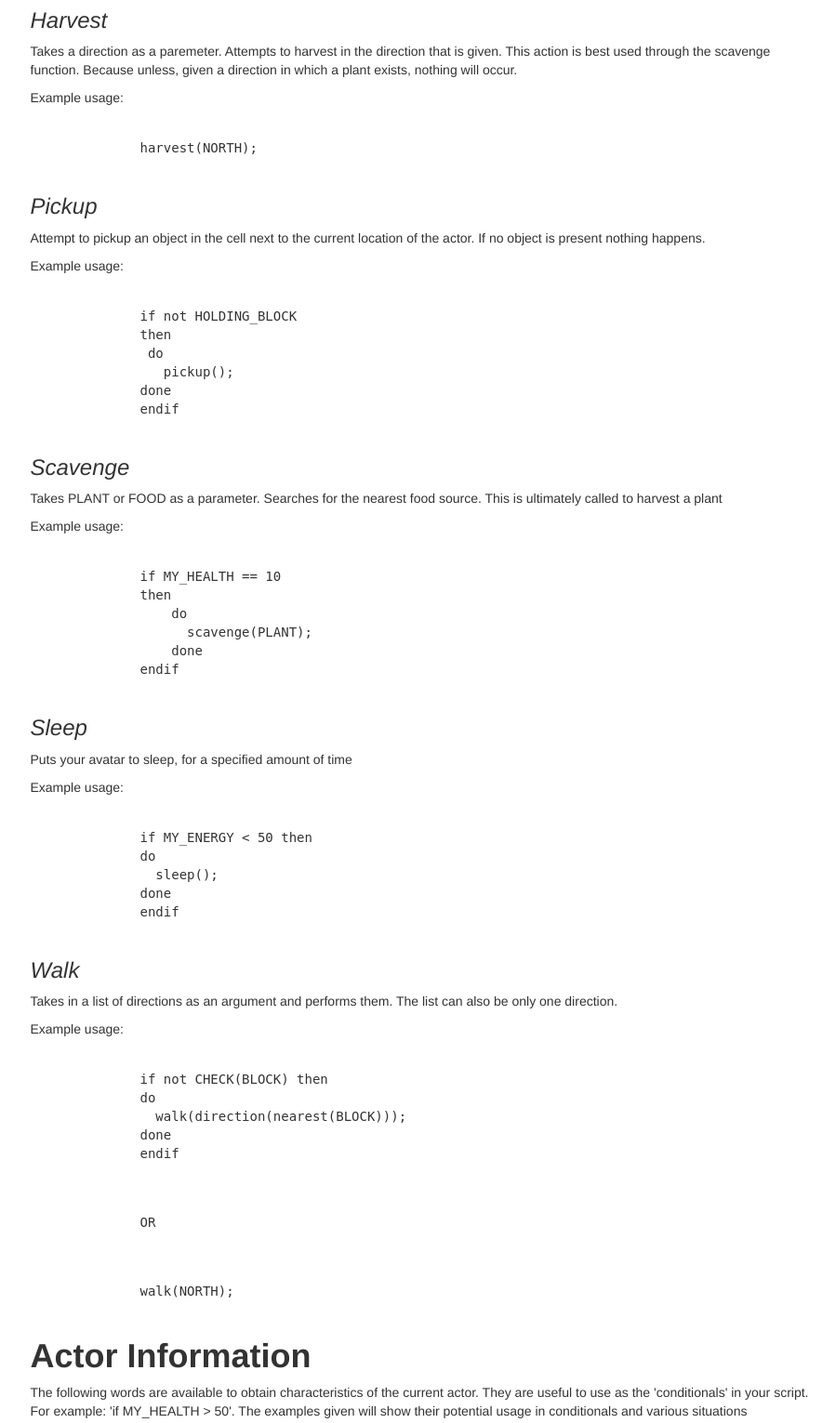
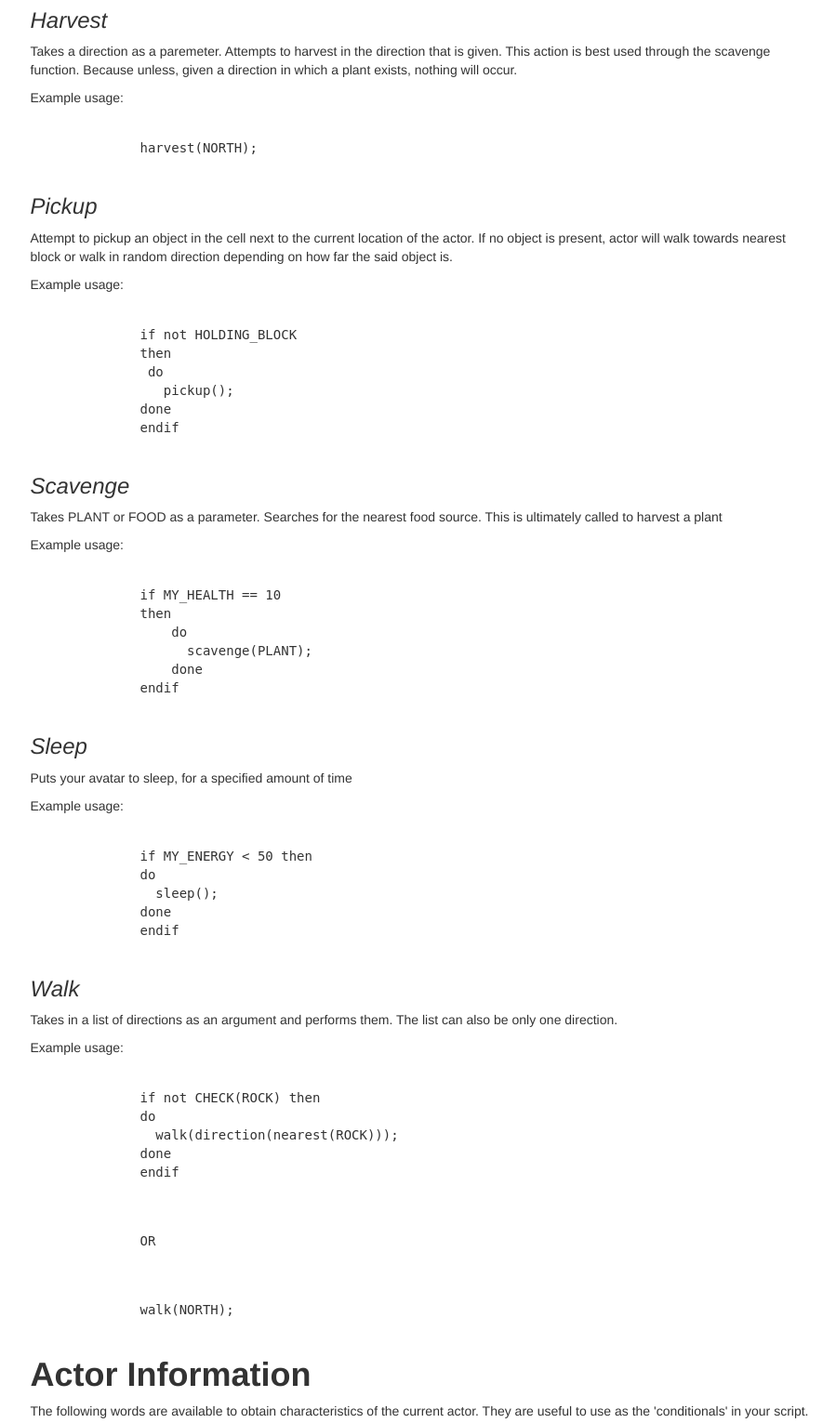
Before and after one commit to agpar/Dr.BoolsTimelines, a Django app: page /syntaxHelp/ in a window 1280 px wide. Shown: the part 3545-5076 px from the top of the page at 93% size, without its empty margins (330-1229 px from the left). Run offline with Django 3.2, Linux system fonts and the light colour scheme; some libraries are stand-ins or nearby versions.

Commit message:
more updates to tutorial

```diff
--- a/c361/templates/simulation/syntaxHelp.html
+++ b/c361/templates/simulation/syntaxHelp.html
@@ -236,7 +236,7 @@
             </xmp>
       		<div  class "actionWords" id="pickup">
         		<h3>Pickup</h3>
-        		<p> Attempt to pickup an object in the cell next to the current location of the actor. If no object is present nothing happens.</p>
+        		<p> Attempt to pickup an object in the cell next to the current location of the actor. If no object is present, actor will walk towards nearest block or walk in random direction depending on how far the said object is.</p>
             Example usage:
             <xmp>
               if not HOLDING_BLOCK
@@ -277,9 +277,9 @@
         		<p>Takes in a list of directions as an argument and performs them. The list can also be only one direction. </p>
             Example usage:
             <xmp>
-              if not CHECK(BLOCK) then
+              if not CHECK(ROCK) then
               do
-                walk(direction(nearest(BLOCK)));
+                walk(direction(nearest(ROCK)));
               done
               endif
             </xmp>
@@ -381,19 +381,6 @@
               endif
             </xmp>
       		</div>
-          <div id="CHECK">
-            <h3>CHECK()</h3>
-            <p>Takes an attribute, either "PLANT" or "BLOCK", as an argument and returns 'True' if the actor is in the location of the given attribute, otherwise will return 'False'.</p>
-            Example usage:
-            <xmp>
-              if CHECK(BLOCK)
-              then
-                do
-                  drop();
-                done
-              endif
-            </xmp>
-          </div>
     	</div>
   	</div>
 </body>
```
Also changed, not shown: c361/gamelogic/actor.py (+4 -4 lines), c361/gamelogic/scripting_engine/func_mappings.py (+10 -2 lines).
